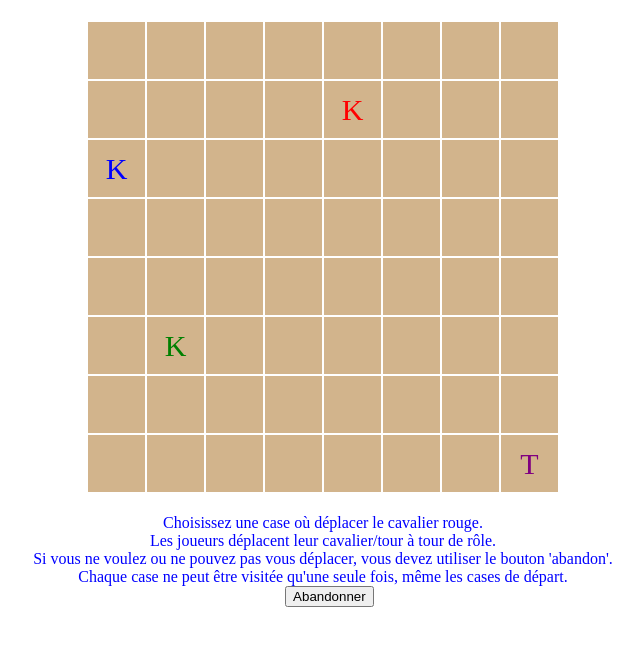
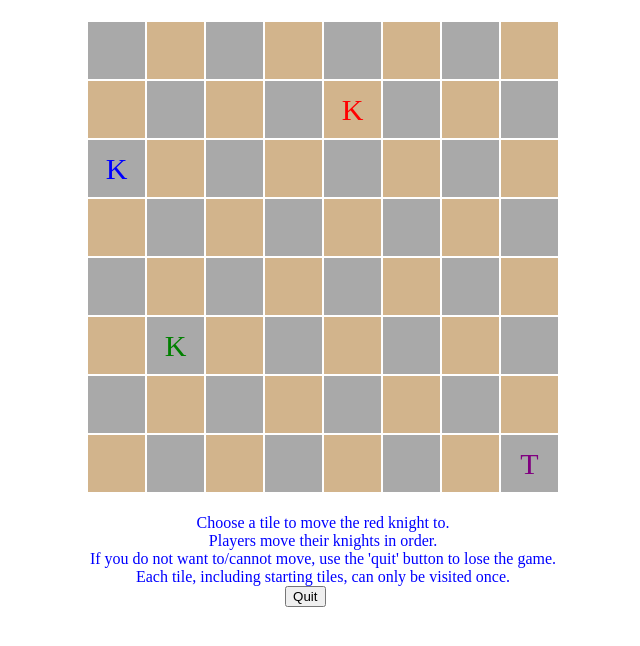
Before and after one commit to VDSurChauffe/vdsurchauffe.github.io, a plain HTML site: page page.html in a window 1280 px wide. Shown: the whole page, without its empty margins (317-957 px from the left). Drawn offline with Linux system fonts and the light colour scheme.

Commit message:
Update page.html

```diff
--- a/page.html
+++ b/page.html
@@ -3,7 +3,7 @@
   <head>
     <meta charset="utf-8">
     <link rel='stylesheet' type='text/css' href='chess.css'>
-    <title>C a v a l i e r</title>
+    <title>Untitled Horse Game</title>
   </head>
   <body>
     <table id='chessboard'>
@@ -88,12 +88,12 @@
         <td class='case' id='init4'>T</td>
       </tr>
     </table>
-    <div id='warning'>Choisissez une case où déplacer le cavalier rouge.
-      <br>Les joueurs déplacent leur cavalier/tour à tour de rôle.
-      <br>Si vous ne voulez ou ne pouvez pas vous déplacer, vous devez utiliser le bouton 'abandon'.
-      <br>Chaque case ne peut être visitée qu'une seule fois, même les cases de départ.
+    <div id='warning'>Choose a tile to move the red knight to.
+      <br>Players move their knights in order.
+      <br>If you do not want to/cannot move, use the 'quit' button to lose the game.
+      <br>Each tile, including starting tiles, can only be visited once.
     </div>
-    <button id='lose'>Abandonner</button>
-    <script src='movey_v2.js'></script>
+    <button id='lose'>Quit</button>
+    <script src='movey.js'></script>
   </body>
 </html>
```
